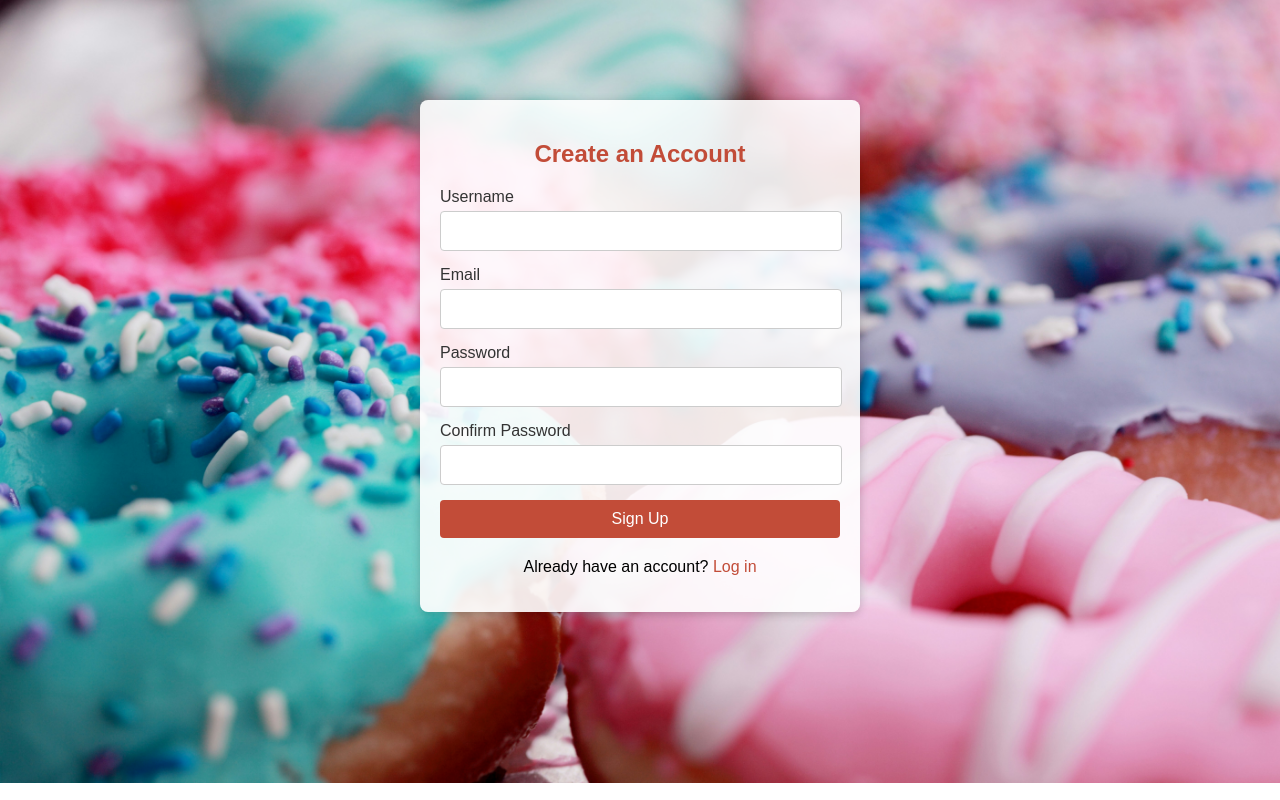
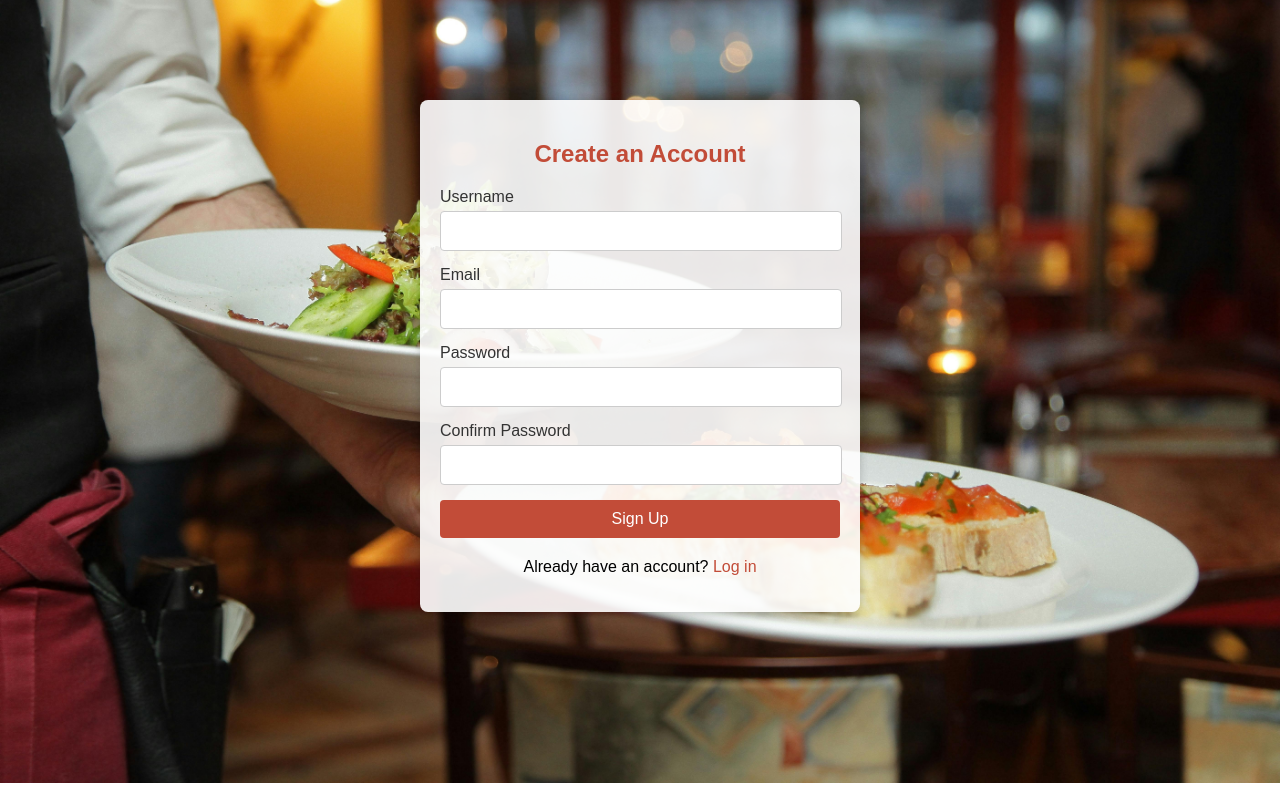
Before and after one commit to Sarangantth/food_recommendation_app, a Flask app: page /signup in a window 1280 px wide. Run offline with Flask 3, Linux system fonts and the light colour scheme.

Commit message:
Changed prefer and signup page BG img

```diff
--- a/Restaurant_Food_Recommendation/static/signupstyle.css
+++ b/Restaurant_Food_Recommendation/static/signupstyle.css
@@ -2,7 +2,7 @@
 
 body {
   font-family: "Arial", sans-serif;
-  background-image: url("Images/signup_img.jpg"); /* Update with the path to your image */
+  background-image: url("Images/signup_img2.jpg"); /* Update with the path to your image */
   background-size: cover; /* Cover the entire background */
   background-position: center; /* Center the background image */
   background-repeat: no-repeat; /* Prevent the background from repeating */
--- a/Restaurant_Food_Recommendation/static/style.css
+++ b/Restaurant_Food_Recommendation/static/style.css
@@ -2,7 +2,7 @@
 
 body {
   font-family: "Arial", sans-serif;
-  background-image: url("Images/preference_img.avif"); /* Update with the path to your background image */
+  background-image: url("Images/preference_img2.jpg"); /* Update with the path to your background image */
   background-size: cover; /* Cover the entire background */
   background-position: center; /* Center the background image */
   background-repeat: no-repeat; /* Prevent the background from repeating */
```
Also changed, not shown: Restaurant_Food_Recommendation/static/Images/home_page_foto.avif (deleted), Restaurant_Food_Recommendation/static/Images/preference_img.avif (deleted), Restaurant_Food_Recommendation/static/Images/preference_img2.jpg (added), Restaurant_Food_Recommendation/static/Images/signup_img2.jpg (added).
